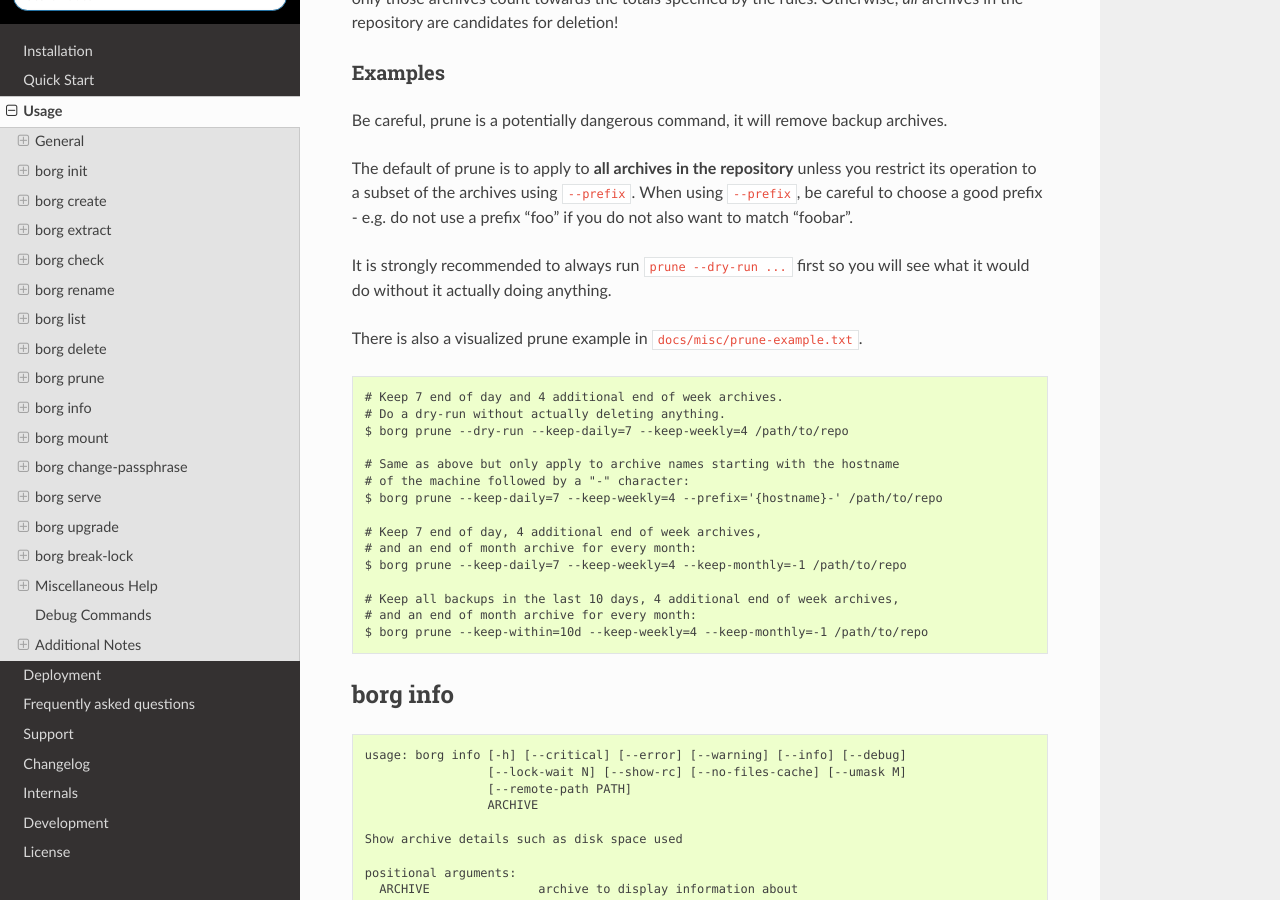
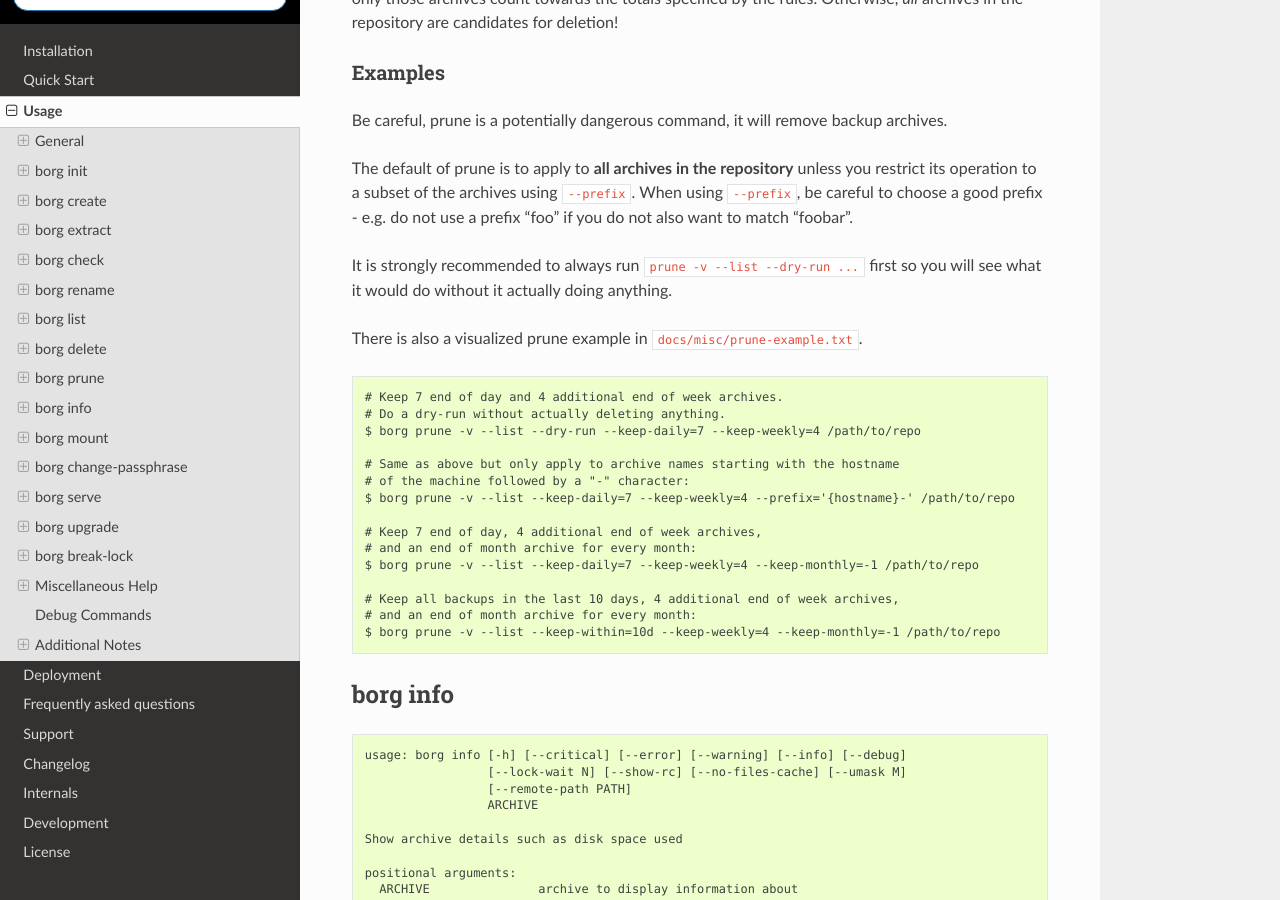
Before and after one commit to borgbackup/borg, a Sphinx documentation site: the page built from docs/usage.rst, in a window 1280 px wide and 900 px high, scrolled down 16482 px. Built offline with Sphinx 7.4.7 and the Read the Docs theme 2.0.0, drawn with Linux system fonts in a browser that asks for light colours; pages that are not in the unit, such as notebooks, are missing from menus; the version number could not be read and is left out.

Commit message:
docs: improve prune examples

```diff
--- a/docs/usage.rst
+++ b/docs/usage.rst
@@ -423,8 +423,8 @@ you restrict its operation to a subset of the archives using ``--prefix``.
 When using ``--prefix``, be careful to choose a good prefix - e.g. do not use a
 prefix "foo" if you do not also want to match "foobar".
 
-It is strongly recommended to always run ``prune --dry-run ...`` first so you
-will see what it would do without it actually doing anything.
+It is strongly recommended to always run ``prune -v --list --dry-run ...``
+first so you will see what it would do without it actually doing anything.
 
 There is also a visualized prune example in ``docs/misc/prune-example.txt``.
 
@@ -432,19 +432,19 @@ There is also a visualized prune example in ``docs/misc/prune-example.txt``.
 
     # Keep 7 end of day and 4 additional end of week archives.
     # Do a dry-run without actually deleting anything.
-    $ borg prune --dry-run --keep-daily=7 --keep-weekly=4 /path/to/repo
+    $ borg prune -v --list --dry-run --keep-daily=7 --keep-weekly=4 /path/to/repo
 
     # Same as above but only apply to archive names starting with the hostname
     # of the machine followed by a "-" character:
-    $ borg prune --keep-daily=7 --keep-weekly=4 --prefix='{hostname}-' /path/to/repo
+    $ borg prune -v --list --keep-daily=7 --keep-weekly=4 --prefix='{hostname}-' /path/to/repo
 
     # Keep 7 end of day, 4 additional end of week archives,
     # and an end of month archive for every month:
-    $ borg prune --keep-daily=7 --keep-weekly=4 --keep-monthly=-1 /path/to/repo
+    $ borg prune -v --list --keep-daily=7 --keep-weekly=4 --keep-monthly=-1 /path/to/repo
 
     # Keep all backups in the last 10 days, 4 additional end of week archives,
     # and an end of month archive for every month:
-    $ borg prune --keep-within=10d --keep-weekly=4 --keep-monthly=-1 /path/to/repo
+    $ borg prune -v --list --keep-within=10d --keep-weekly=4 --keep-monthly=-1 /path/to/repo
 
 
 .. include:: usage/info.rst.inc
```
